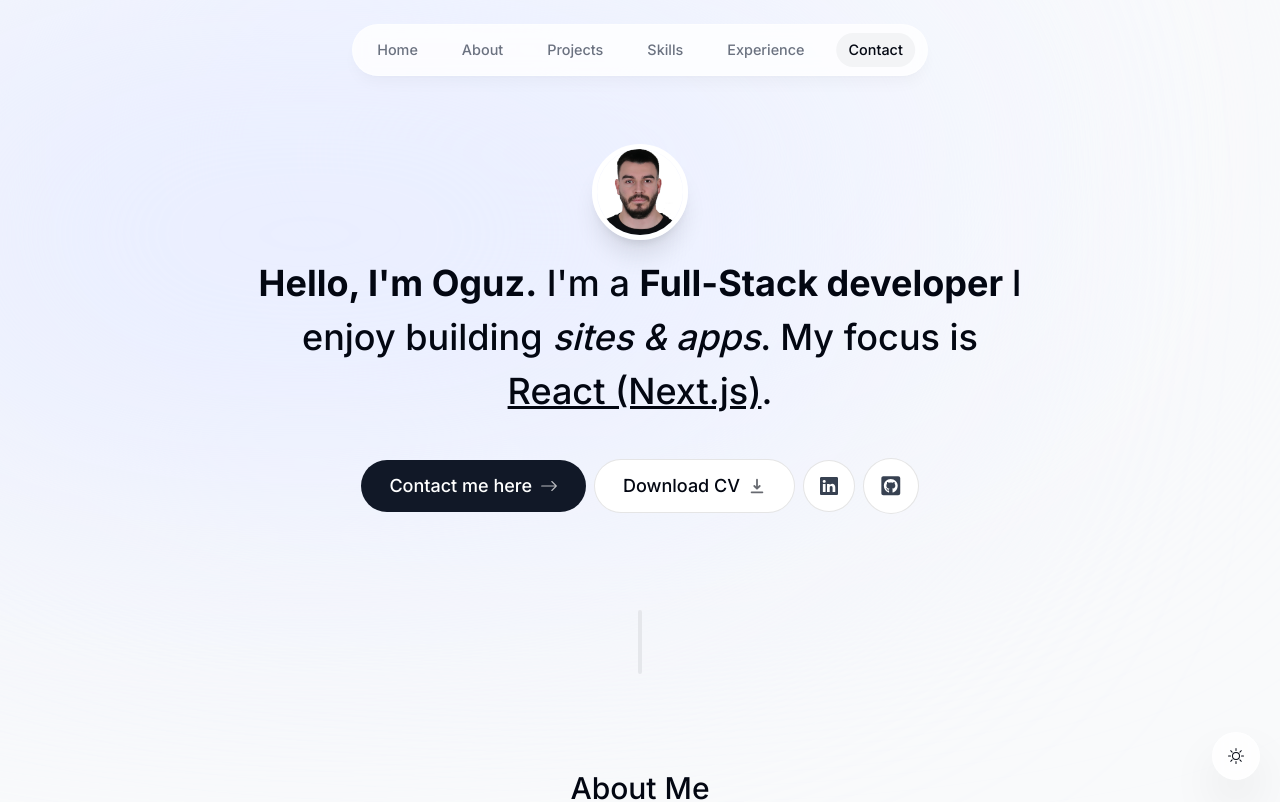
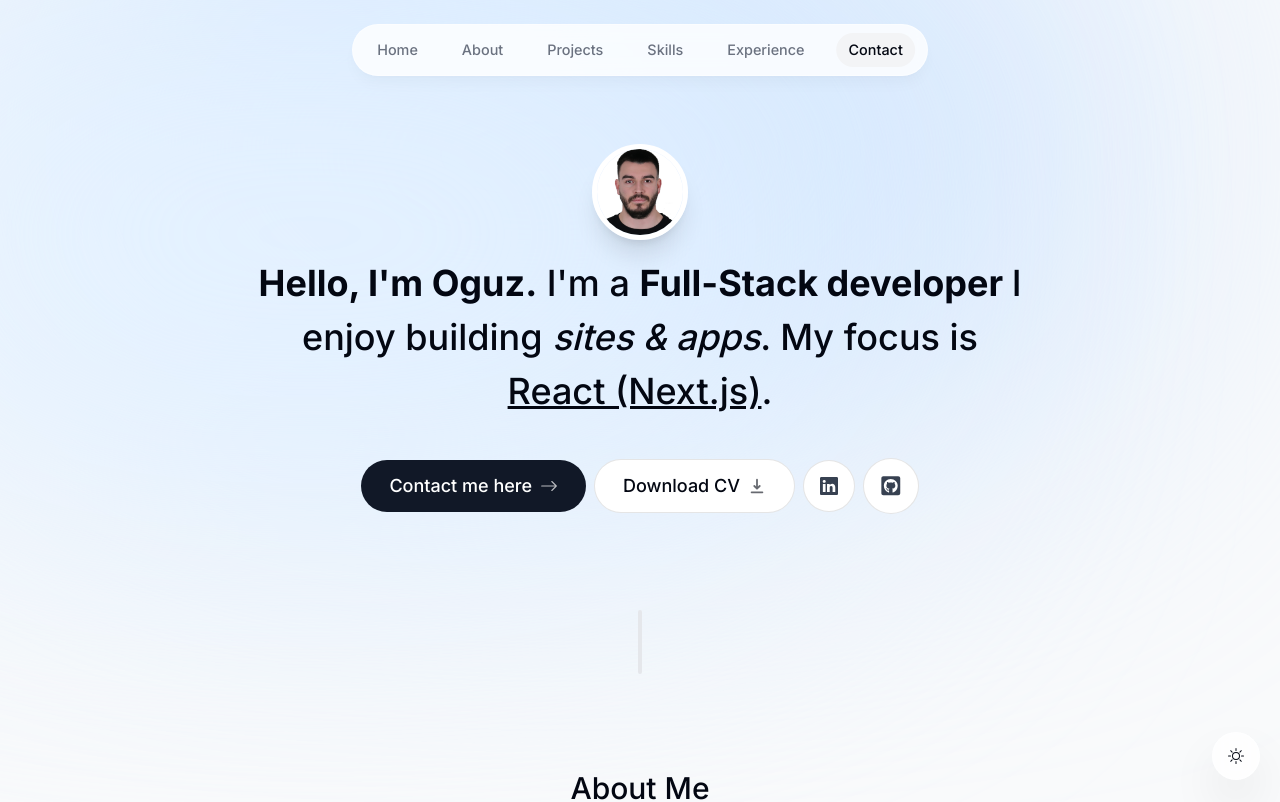
Before and after one commit to oguzcinar29/my-portfoilo, a Next.js app: page / in a window 1280 px wide. Shown: the top 802 px of the page. Built offline with nearby package versions, Linux system fonts and the light colour scheme.

Commit message:
color changed

```diff
--- a/app/layout.tsx
+++ b/app/layout.tsx
@@ -24,8 +24,8 @@
       <body
         className={`${inter.className} bg-gray-50 text-gray-950 relative pt-28 sm:pt-36 dark:bg-gray-900 dark:text-gray-50 dark:text-opacity-90`}
       >
-        <div className="bg-[#f6f8ff] absolute top-[-6rem] -z-10 right-[11rem] h-[31.25rem] w-[31.25rem] rounded-full blur-[10rem] sm:w-[68.75rem] dark:bg-[#404554]"></div>
-        <div className="bg-[#e7ecff] absolute top-[-1rem] -z-10 left-[-35rem] h-[31.25rem] w-[50rem] rounded-full blur-[10rem] sm:w-[68.75rem] md:left-[-33rem] lg:left-[-28rem] xl:left-[-15rem] 2xl:left-[-5rem] dark:bg-[#484b60]"></div>
+        <div className="bg-[#c3deff] absolute top-[-6rem] -z-10 right-[11rem] h-[31.25rem] w-[31.25rem] rounded-full blur-[10rem] sm:w-[68.75rem] dark:bg-[#404554]"></div>
+        <div className="bg-[#e7f3ff] absolute top-[-1rem] -z-10 left-[-35rem] h-[31.25rem] w-[50rem] rounded-full blur-[10rem] sm:w-[68.75rem] md:left-[-33rem] lg:left-[-28rem] xl:left-[-15rem] 2xl:left-[-5rem] dark:bg-[#484e60]"></div>
 
         <ThemeContextProvider>
           <ActiveSectionContextProvider>
```
